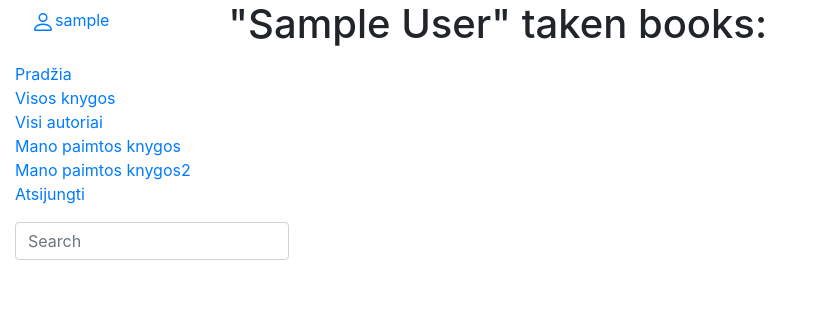
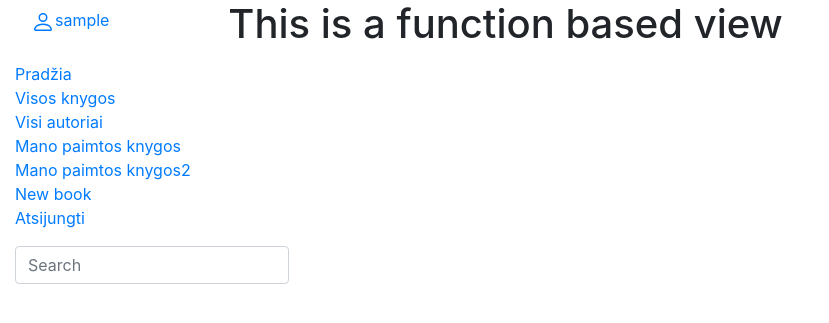
Before and after one commit to makutas/CA_Django, a Django app: page /library/my_books2/ in a window 1280 px wide. Shown: the top 323 px of the page, without its empty margins (0-829 px from the left). Run offline with Django 3.2, Linux system fonts and the light colour scheme; the visitor is signed in with stand-in values (Sample User, id 1); data that the repository does not hold is empty; some libraries are stand-ins or nearby versions.

Commit message:
add CRUD operation for bookinstance as class views / add function views next

```diff
--- a/library/models.py
+++ b/library/models.py
@@ -1,4 +1,5 @@
 from django.db import models
+from django.urls import reverse
 from django_resized import ResizedImageField
 from django.contrib.auth.models import User
 import uuid
@@ -77,6 +78,11 @@ class BookInstance(models.Model):
     class Meta:
         ordering = ['due_back']
 
+    #
+    # def get_absolute_url(self):
+    #     """Nurodo konkretaus aprašymo galinį adresą"""
+    #     return reverse('book-detail', args=[str(self.instance_id)])
+
     def __str__(self):
         return f"{self.book.title}"
 
--- a/library/templates/base.html
+++ b/library/templates/base.html
@@ -30,6 +30,7 @@
 							{% if user.is_authenticated %}
 								<li><a href="{% url 'my-books'%}">Mano paimtos knygos</a></li>
 								<li><a href="{% url 'my-books2'%}">Mano paimtos knygos2</a></li>
+								<li><a href="{% url 'create' %}?next=/library">New book</a></li>
 								<li><a href="{% url 'logout' %}?next=/library">Atsijungti</a></li>
 							{% else %}
 								<li><a href="{% url 'login' %}?next={{request.path}}">Prisijungti</a></li>
--- a/library/templates/user_books.html
+++ b/library/templates/user_books.html
@@ -3,11 +3,12 @@
 {% block content %}
 
 <h1>My taken books:</h1>
+
 {% if bookinstance_list %}
 	<ul>
 		{% for bookinstance in bookinstance_list %}
 			<li class="{% if bookinstance.is_overdue %}text-danger{% endif %}">
-				<a href="{% url 'book-detail' bookinstance.book.pk %}">{{bookinstance.book.title}}</a> Due back:({{ bookinstance.due_back }})
+				<a href="{% url 'book-detail' bookinstance.book.pk %}">{{bookinstance.book.title}}</a> | <a href="{% url 'my-book' bookinstance.pk %}">Inspect</a>
 			</li>
 		{% endfor %}
 	</ul>
--- a/library/templates/user_books2.html
+++ b/library/templates/user_books2.html
@@ -2,13 +2,13 @@
 
 {% block content %}
 
-<h1>"{{user.first_name}} {{user.last_name}}" taken books:</h1>
+<h1>This is a function based view</h1>
 
 {% if user_books %}
 	<ul>
 		{% for book in user_books %}
 			<li class="{% if book.is_overdue %}text-danger{% endif %}">
-				<a href="{% url 'book-detail' book.book.pk %}">{{book.book.title}}</a> Due back:({{ book.due_back }})
+				<a href="{% url 'book-detail' book.book.pk %}">{{book.book.title}}</a> | <a href="{% url 'my-book2' book.pk %}">Inspect</a>
 			</li>
 		{% endfor %}
 	</ul>
--- a/library/urls.py
+++ b/library/urls.py
@@ -10,8 +10,15 @@ urlpatterns = [
     path('books/<int:pk>', views.BookDetailView.as_view(), name='book-detail'),
     path('search/', views.search, name='search'),
     path('account/', include('django.contrib.auth.urls')),
+    # Class based views for BookInstance
     path('my_books/', views.UserBooksListView.as_view(), name='my-books'),
+    path('my_books/<uuid:pk>', views.UserBookDetailView.as_view(), name='my-book'),
+    path('my_books/create/', views.UserBookCreateView.as_view(), name='create'),
+    path('my_books/update/<uuid:pk>', views.UserBookUpdateView.as_view(), name='update'),
+    path('my_books/delete/<uuid:pk>', views.UserBookDeleteView.as_view(), name='delete'),
+    # Function based views for BookInstance
     path('my_books2/', views.user_books, name='my-books2'),
+    path('my_books2/<uuid:pk>', views.user_book, name='my-book2'),
     path('register/', views.register, name='register'),
     path('profile/', views.profile, name='profile'),
 ]
--- a/library/views.py
+++ b/library/views.py
@@ -3,7 +3,7 @@ from .models import Author, Book, BookInstance
 from django.views import generic
 from django.core.paginator import Paginator
 from django.db.models import Q
-from django.contrib.auth.mixins import LoginRequiredMixin
+from django.contrib.auth.mixins import LoginRequiredMixin, UserPassesTestMixin
 from django.contrib.auth.decorators import login_required
 from django.contrib.auth.forms import User
 from django.views.decorators.csrf import csrf_protect
@@ -139,11 +139,13 @@ def profile(request):
     return render(request, 'profile.html', context)
 
 
-# -----------------------------------------------USER BOOK VIEWS--------------------------------------------------------
+# ----------------------------------------------------CRUD--------------------------------------------------------------
+# -------------------------------------------------LIST VIEW------------------------------------------------------------
+
 class UserBooksListView(LoginRequiredMixin, generic.ListView):
     model = BookInstance
     template_name = 'user_books.html'
-    paginate_by = 2
+    paginate_by = 10
 
     def get_queryset(self):
         return BookInstance.objects.filter(reader=self.request.user).filter(book_status__exact='t').order_by('due_back')
@@ -153,7 +155,9 @@ class UserBooksListView(LoginRequiredMixin, generic.ListView):
 def user_books(request):
     user = request.user
     try:
-        user_books = BookInstance.objects.filter(reader=request.user).filter(book_status__exact='t').order_by('due_back')
+        user_books = BookInstance.objects.filter(reader=request.user).filter(book_status__exact='t').order_by(
+            'due_back'
+        )
     except BookInstance.DoesNotExist:
         user_books = None
 
@@ -163,3 +167,97 @@ def user_books(request):
     }
 
     return render(request, 'user_books2.html', context)
+
+
+# -------------------------------------------------DETAIL VIEW----------------------------------------------------------
+
+class UserBookDetailView(LoginRequiredMixin, generic.DetailView):
+    model = BookInstance
+    template_name = 'user_book.html'
+
+
+@login_required(login_url='login')
+def user_book(request, pk):
+    try:
+        user_taken_book = BookInstance.objects.get(instance_id=pk)
+    except BookInstance.DoesNotExist:
+        user_taken_book = None
+
+    context = {
+        'user_taken_book': user_taken_book
+    }
+
+    return render(request, 'user_book2.html', context)
+
+
+# -------------------------------------------------CREATE VIEW----------------------------------------------------------
+class UserBookCreateView(LoginRequiredMixin, generic.CreateView):
+    model = BookInstance
+    template_name = 'create_new_book_instance.html'
+    fields = ['book', 'due_back']
+    success_url = '/library/my_books/'
+
+    def form_valid(self, form):
+        form.instance.reader = self.request.user
+        form.instance.book_status = 't'
+        return super().form_valid(form)
+
+
+def create_new_book_instance(request):
+    """
+    1. Reikalinga forma su fieldais kuriuos norim editint
+    2. Pries darant save form mum reikia ideti useri (required nes yra FK)
+    3. Urls/template/ analogiskai kaip sitie tik +2 (create2)
+    4. Pasiziurekit get_or_create metoda prie to pacio (kai darai per query) sito nereiks cia
+    :param request:
+    :return:
+    """
+    # if request.method == 'POST':
+    #     form = SomeForm(data=request.POST)
+    #     if form.is_valid:
+    #         add_user = form.save(False)
+    #         add_user.reader = request.user
+    #         add_user.save()
+    # else:
+    #     form = SomeForm()
+    #
+    # context = {
+    #     'form': form
+    # }
+    # return render(request, 'some.html', context)
+    pass
+
+
+# -------------------------------------------------UPDATE VIEW----------------------------------------------------------
+class UserBookUpdateView(LoginRequiredMixin, UserPassesTestMixin, generic.UpdateView):
+    model = BookInstance
+    template_name = 'update_book_instance.html'
+    fields = ['book', 'due_back', 'book_status']
+    success_url = '/library/my_books/'
+
+    def form_valid(self, form):
+        form.instance.reader = self.request.user
+        return super().form_valid(form)
+
+    def test_func(self):
+        book_instance = self.get_object()
+        return self.request.user == book_instance.reader
+
+
+def update_book_instance(request, pk):
+    pass
+
+
+# -------------------------------------------------DELETE VIEW----------------------------------------------------------
+class UserBookDeleteView(LoginRequiredMixin, UserPassesTestMixin, generic.DeleteView):
+    model = BookInstance
+    success_url = '/library/my_books/'
+    template_name = 'delete_book_instance.html'
+
+    def test_func(self):
+        book_instance = self.get_object()
+        return self.request.user == book_instance.reader
+
+
+def delete_book_instance(request, pk):
+    pass
```
Also changed, not shown: library/forms.py (+7 -1 lines), library/templates/create_new_book_instance.html (added, +18 -0 lines), library/templates/delete_book_instance.html (added, +19 -0 lines), library/templates/update_book_instance.html (added, +18 -0 lines), library/templates/user_book.html (added, +20 -0 lines), library/templates/user_book2.html (added, +14 -0 lines).
